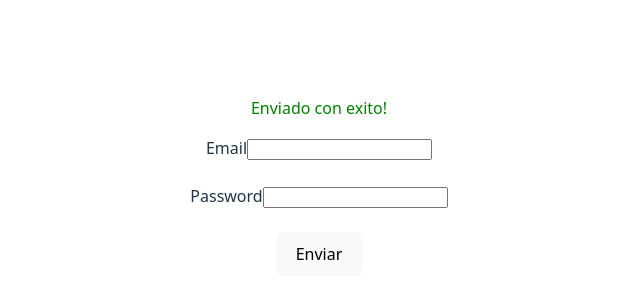
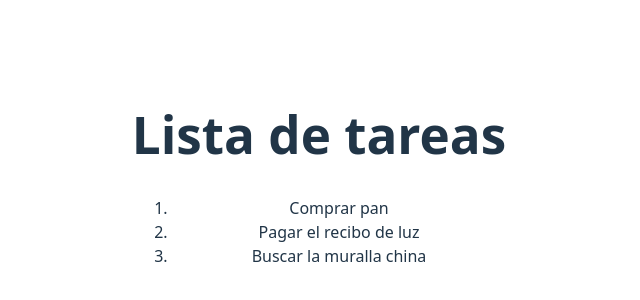
Before and after one commit to bryanribero/react_pruebas, a React (Vite) app: page / in a window 1280 px wide. Shown: the part 222-522 px from the top of the page, without its empty margins (321-961 px from the left). Built offline with nearby package versions, Linux system fonts and the light colour scheme.

Commit message:
Contador basico y listado

```diff
--- a/src/App.jsx
+++ b/src/App.jsx
@@ -2,12 +2,14 @@ import './App.css'
 import { Saludo } from './components/Saludo.jsx'
 import Evento from './components/Evento.jsx'
 import Form from './components/Form.jsx'
+import Contador from './components/Contador.jsx'
+import ListaTareas from './components/ListaTareas.jsx'
 
 export default function App() {
   return (
     <>
       <div>
-        <Form />
+        <ListaTareas></ListaTareas>
       </div>
     </>
   )
--- /dev/null
+++ b/src/components/Contador.jsx
@@ -0,0 +1,14 @@
+import { useState } from 'react'
+import style from './contador.module.css'
+
+export default function Contador() {
+  const [contador, setContador] = useState(1)
+  return (
+    <div
+      className={style.divContador}
+      onClick={() => setContador(contador + 1)}
+    >
+      Clicks: {contador}
+    </div>
+  )
+}
--- a/src/components/Form.jsx
+++ b/src/components/Form.jsx
@@ -39,6 +39,7 @@ export default function Form() {
 
         <label htmlFor="email">Email</label>
         <input
+          id="email"
           type="email"
           name="email"
           value={email}
@@ -49,6 +50,7 @@ export default function Form() {
         <br />
         <label htmlFor="pass">Password</label>
         <input
+          id="pass"
           type="password"
           name="pass"
           value={pass}
--- /dev/null
+++ b/src/components/ListaTareas.jsx
@@ -0,0 +1,18 @@
+export default function ListaTareas() {
+  const lista = [
+    'Comprar pan',
+    'Pagar el recibo de luz',
+    'Buscar la muralla china',
+  ]
+
+  return (
+    <div>
+      <h1>Lista de tareas</h1>
+      <ol>
+        {lista.map((e) => (
+          <li>{e}</li>
+        ))}
+      </ol>
+    </div>
+  )
+}
--- /dev/null
+++ b/src/components/contador.module.css
@@ -0,0 +1,4 @@
+.divContador {
+  cursor: pointer;
+  user-select: none;
+}
```
Also changed, not shown: package.json (+12 -11 lines), 1 other file (tests, documents, lock files or other folders).
